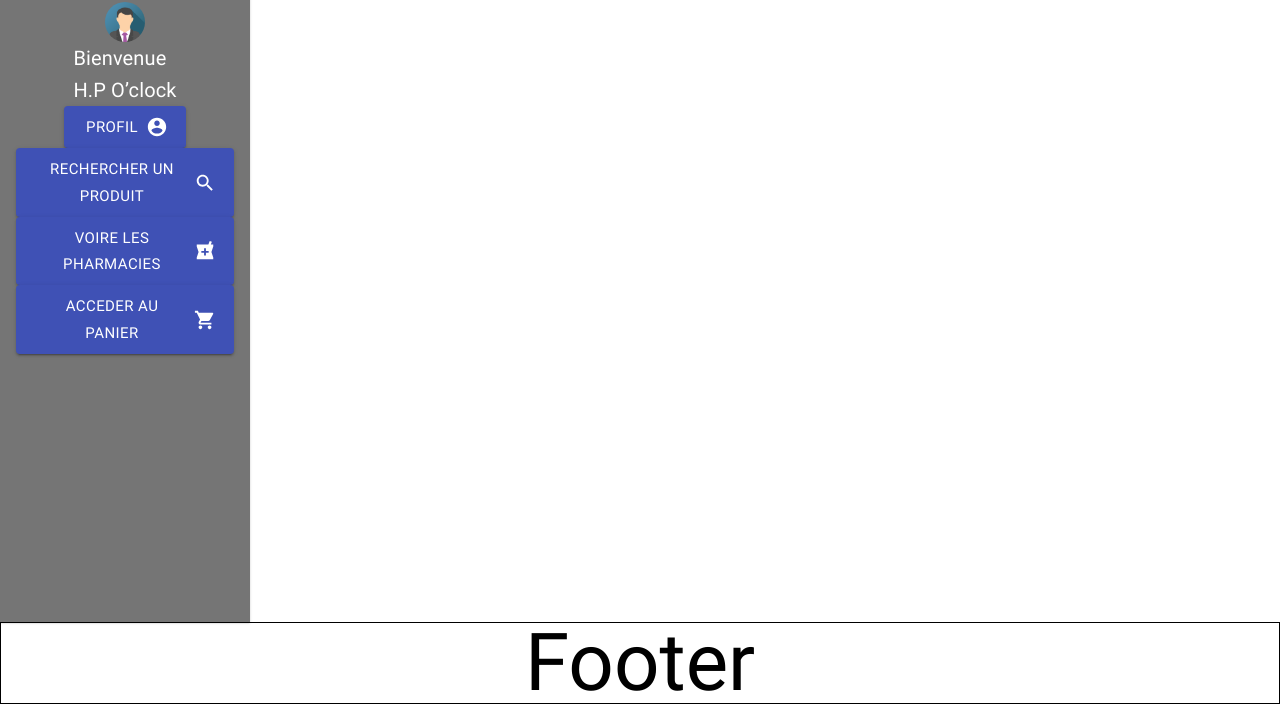
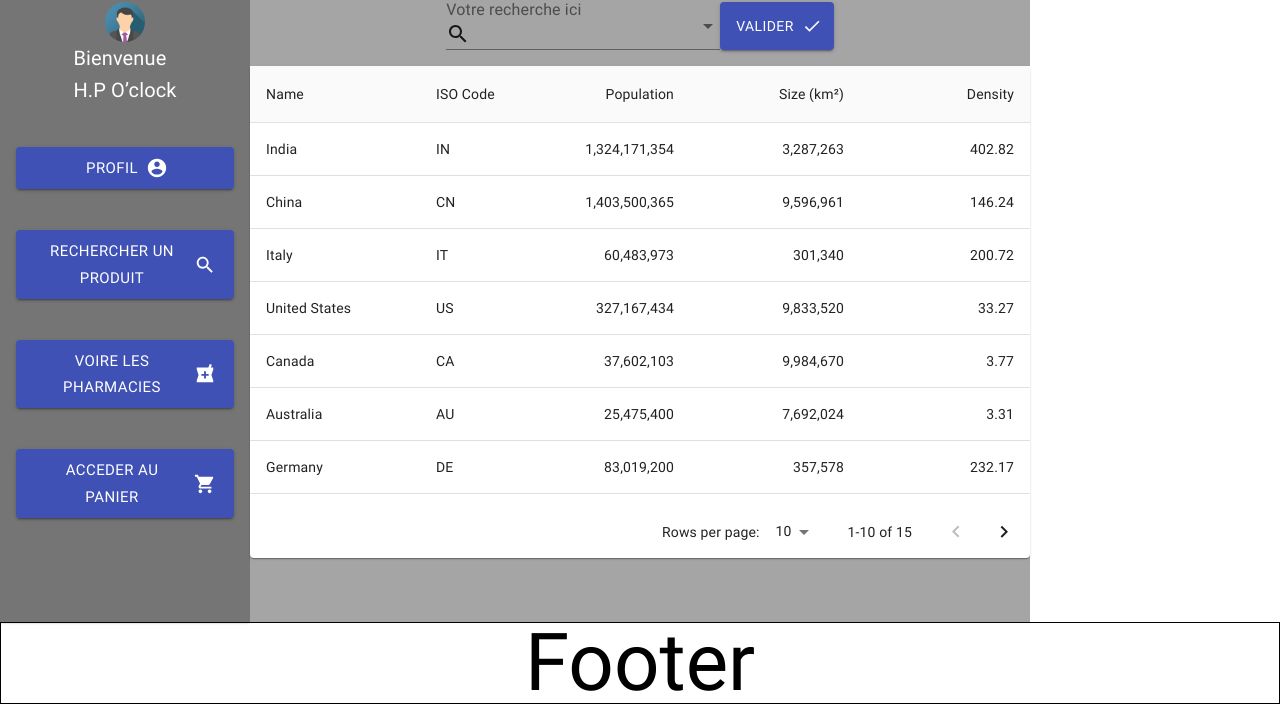
Before and after one commit to fmarc39/omedocs-front, a React app in the folder Front/: page / in a window 1280 px wide. Shown: the part 96-806 px from the top of the page. Built offline with nearby package versions, Linux system fonts and the light colour scheme.

Commit message:
mise en place de la page searchProduct

```diff
--- a/Front/src/components/LeftMenu/LeftMenu.js
+++ b/Front/src/components/LeftMenu/LeftMenu.js
@@ -33,6 +33,7 @@ const LeftMenu = () => {
                 H.P O’clock
             </Typography>
 
+            <Box display="flex" flexDirection="column" height="75%" justifyContent="space-evenly">
                 <Button
                 variant="contained"
                 color="primary"
@@ -66,6 +67,7 @@ const LeftMenu = () => {
                     Acceder au panier
                 </Button>
             </Box>
+        </Box>
     )
 }
 
--- a/Front/src/components/SearchProduct/SearchProduct.js
+++ b/Front/src/components/SearchProduct/SearchProduct.js
@@ -1,16 +1,65 @@
 import React from 'react'
 import LeftMenu from '../LeftMenu/LeftMenu';
-import Container from '@material-ui/core/Container';
 import './styles.scss';
 import Box from '@material-ui/core/Box';
+import Input from '@material-ui/core/Input';
+import InputLabel from '@material-ui/core/InputLabel';
+import MenuItem from '@material-ui/core/MenuItem';
+import InputAdornment from '@material-ui/core/InputAdornment';
+import Select from '@material-ui/core/Select';
+import SearchIcon from '@material-ui/icons/Search';
+import Button from '@material-ui/core/Button';
+import CheckIcon from '@material-ui/icons/Check';
+import Table from './Table'
 
 const SearchProduct = () => {
+    const age = 10;
+    const handleChange = () => {
+        console.log("ok")
+    }
     return (
         <Box display="flex" flexDirection="column" justifyContent="space-between" height="100vh">
             <Box className="header">
                 Header
             </Box>
+            <Box height="100%" display="flex">
                 <LeftMenu/>
+                    <Box bgcolor="#A5A5A5" display="flex" flexDirection="column" height="100%">
+                        <Box display="flex" justifyContent="center" p={2}>
+                                <form>
+                                    <div>
+                                        <InputLabel htmlFor="input-with-icon-adornment">Votre recherche ici</InputLabel>
+                                        <Input
+                                        id="input-with-icon-adornment"
+                                        startAdornment={
+                                            <InputAdornment position="start">
+                                            <SearchIcon />
+                                            </InputAdornment>
+                                        }
+                                        />
+                                    </div>
+                                    <Select
+                                        labelId="demo-simple-select-label"
+                                        id="demo-simple-select"
+                                        value={age}
+                                        onChange={handleChange}
+                                    >
+                                        <MenuItem value='name'>Nom</MenuItem>
+                                        <MenuItem value='cis'>CIS</MenuItem>
+                                        <MenuItem value='pathology'>Pathologie</MenuItem>
+                                    </Select>
+                                    <Button
+                                        variant="contained"
+                                        color="primary"
+                                        endIcon={<CheckIcon/>}
+                                    >
+                                    Valider
+                                    </Button>
+                                </form>
+                        </Box>
+                        <Table/>
+                    </Box>
+            </Box>
             <Box className="footer">
                 Footer
             </Box>
--- /dev/null
+++ b/Front/src/components/SearchProduct/Table.js
@@ -0,0 +1,130 @@
+import React from 'react';
+import { makeStyles } from '@material-ui/core/styles';
+import Paper from '@material-ui/core/Paper';
+import Table from '@material-ui/core/Table';
+import TableBody from '@material-ui/core/TableBody';
+import TableCell from '@material-ui/core/TableCell';
+import TableContainer from '@material-ui/core/TableContainer';
+import TableHead from '@material-ui/core/TableHead';
+import TablePagination from '@material-ui/core/TablePagination';
+import TableRow from '@material-ui/core/TableRow';
+
+const columns = [
+    { id: 'name', label: 'Name', minWidth: 170 },
+    { id: 'code', label: 'ISO\u00a0Code', minWidth: 100 },
+    {
+        id: 'population',
+        label: 'Population',
+        minWidth: 170,
+        align: 'right',
+        format: (value) => value.toLocaleString('en-US'),
+    },
+    {
+        id: 'size',
+        label: 'Size\u00a0(km\u00b2)',
+        minWidth: 170,
+        align: 'right',
+        format: (value) => value.toLocaleString('en-US'),
+    },
+    {
+        id: 'density',
+        label: 'Density',
+        minWidth: 170,
+        align: 'right',
+        format: (value) => value.toFixed(2),
+    },
+    ];
+
+    function createData(name, code, population, size) {
+    const density = population / size;
+    return { name, code, population, size, density };
+    }
+
+    const rows = [
+    createData('India', 'IN', 1324171354, 3287263),
+    createData('China', 'CN', 1403500365, 9596961),
+    createData('Italy', 'IT', 60483973, 301340),
+    createData('United States', 'US', 327167434, 9833520),
+    createData('Canada', 'CA', 37602103, 9984670),
+    createData('Australia', 'AU', 25475400, 7692024),
+    createData('Germany', 'DE', 83019200, 357578),
+    createData('Ireland', 'IE', 4857000, 70273),
+    createData('Mexico', 'MX', 126577691, 1972550),
+    createData('Japan', 'JP', 126317000, 377973),
+    createData('France', 'FR', 67022000, 640679),
+    createData('United Kingdom', 'GB', 67545757, 242495),
+    createData('Russia', 'RU', 146793744, 17098246),
+    createData('Nigeria', 'NG', 200962417, 923768),
+    createData('Brazil', 'BR', 210147125, 8515767),
+    ];
+
+    const useStyles = makeStyles({
+    root: {
+        width: '100%',
+    },
+    container: {
+        maxHeight: 440,
+    },
+    });
+
+    export default function StickyHeadTable() {
+    const classes = useStyles();
+    const [page, setPage] = React.useState(0);
+    const [rowsPerPage, setRowsPerPage] = React.useState(10);
+
+    const handleChangePage = (event, newPage) => {
+        setPage(newPage);
+    };
+
+    const handleChangeRowsPerPage = (event) => {
+        setRowsPerPage(+event.target.value);
+        setPage(0);
+    };
+
+    return (
+        <Paper className={classes.root}>
+        <TableContainer className={classes.container}>
+            <Table stickyHeader aria-label="sticky table">
+            <TableHead>
+                <TableRow>
+                {columns.map((column) => (
+                    <TableCell
+                    key={column.id}
+                    align={column.align}
+                    style={{ minWidth: column.minWidth }}
+                    >
+                    {column.label}
+                    </TableCell>
+                ))}
+                </TableRow>
+            </TableHead>
+            <TableBody>
+                {rows.slice(page * rowsPerPage, page * rowsPerPage + rowsPerPage).map((row) => {
+                return (
+                    <TableRow hover role="checkbox" tabIndex={-1} key={row.code}>
+                    {columns.map((column) => {
+                        const value = row[column.id];
+                        return (
+                        <TableCell key={column.id} align={column.align}>
+                            {column.format && typeof value === 'number' ? column.format(value) : value}
+                        </TableCell>
+                        );
+                    })}
+                    </TableRow>
+                );
+                })}
+            </TableBody>
+            </Table>
+        </TableContainer>
+        <TablePagination
+            rowsPerPageOptions={[10, 25, 100]}
+            component="div"
+            count={rows.length}
+            rowsPerPage={rowsPerPage}
+            page={page}
+            onChangePage={handleChangePage}
+            onChangeRowsPerPage={handleChangeRowsPerPage}
+        />
+        </Paper>
+    );
+}
--- a/Front/src/components/SearchProduct/styles.scss
+++ b/Front/src/components/SearchProduct/styles.scss
@@ -5,3 +5,7 @@
     text-align: center;
     border: 1px solid black;
 }
+
+form {
+    display: flex;
+}
```
Also changed, not shown: Front/src/components/LeftMenu/styles.scss (deleted). Lines whose indentation alone changed are shown as unchanged.
